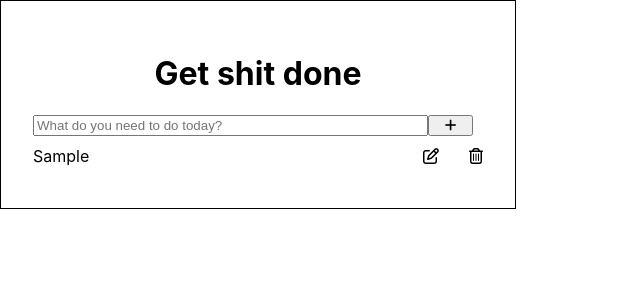
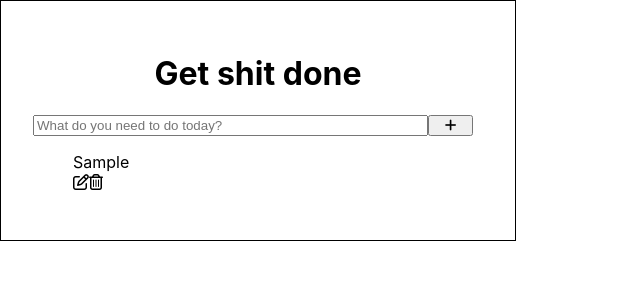
Before and after one commit to erikajdavid/to-do-app, a React (Create React App) app: page / in a window 1280 px wide. Both pictures are taken after typing "Sample" into the empty fields and a click on the button 450 px from the left and 125 px from the top of the page. Shown: the top 300 px of the page, without its empty margins (0-640 px from the left). Built offline with nearby package versions, Linux system fonts and the light colour scheme.

Commit message:
edit task functionality, yes

```diff
--- a/src/App.css
+++ b/src/App.css
@@ -28,16 +28,4 @@ form button {
 
 .displayTask {
     display: flex;
-    justify-content: space-between;
-    align-items: center;
-    width: 100%;
-    padding: 10px 0;
 }
-
-.displayTask p {
-    width: 80%;
-}
-
-.faTrash {
-cursor: pointer;
-}
--- a/src/App.js
+++ b/src/App.js
@@ -9,10 +9,9 @@ function App() {
 
   const addTask = (task) => {
       const newTask = {
-            id: uuidv4(), // Generates a unique ID
+          id: uuidv4(),
           content: task,
       };
-        console.log(newTask);
       setTasks([...tasks, newTask]);
   }
 
@@ -21,11 +20,21 @@ function App() {
       setTasks(updatedTasks);
   }
 
+  const editTask = (taskId, newContent) => {
+      const updatedTasks = tasks.map(task => {
+          if (task.id === taskId) {
+              return { ...task, content: newContent };
+          }
+          return task;
+      });
+      setTasks(updatedTasks);
+  }
+
   return (
       <div className="App">
           <h1>Get shit done</h1>
           <ToDoForm addTask={addTask} />
-            <ToDoList tasks={tasks} removeTask={removeTask} />
+          <ToDoList tasks={tasks} removeTask={removeTask} editTask={editTask} />
       </div>
   );
 }
--- a/src/ToDoList.js
+++ b/src/ToDoList.js
@@ -1,17 +1,62 @@
-import React from 'react';
+import React, { useState } from 'react';
+import './App.css';
 
-const ToDoList = ({ tasks, removeTask }) => {
+function ToDoList({ tasks, removeTask, editTask }) {
+    const [editingTasks, setEditingTasks] = useState({});
+    const [editedContents, setEditedContents] = useState({});
+
+    const handleEdit = (taskId) => {
+        setEditingTasks(prevState => ({
+            ...prevState,
+            [taskId]: true,
+        }));
+    }
+
+    const handleSave = (taskId) => {
+        const newContent = editedContents[taskId];
+        if (newContent !== undefined && newContent.trim() !== '') {
+            editTask(taskId, newContent);
+            setEditingTasks(prevState => ({
+                ...prevState,
+                [taskId]: false,
+            }));
+        }
+    }
+
+    const handleInputChange = (taskId, newValue) => {
+        setEditedContents(prevState => ({
+            ...prevState,
+            [taskId]: newValue,
+        }));
+    }
+
     return (
-        <div className="toDoList">
-            {tasks.map((task) => (
-                <div className="displayTask" key={task.id}>
-                    <p>{task.content}</p>
-                    <i className="fa-regular fa-pen-to-square faEdit"></i>
-                    <i className="fa-regular fa-trash-can faTrash" onClick={() => removeTask(task.id)}></i>
-                </div>
+        <ul>
+            {tasks.map(task => (
+                <li className="displayTask" key={task.id}>
+                    <div>
+                        {editingTasks[task.id] ? (
+                            <div>
+                                <input
+                                    type="text"
+                                    defaultValue={task.content}
+                                    onChange={(e) => handleInputChange(task.id, e.target.value)}
+                                    onBlur={() => handleSave(task.id)}
+                                />
+                                <button onClick={() => handleSave(task.id)}>Save</button>
+                            </div>
+                        ) : (
+                            <div>
+                                <p>{task.content}</p>
+                                <i className="fa-regular fa-pen-to-square faEdit" onClick={() => handleEdit(task.id)}></i>
+                                <i className="fa-regular fa-trash-can faTrash" onClick={() => removeTask(task.id)}></i>
+                            </div>
+                        )}
+                    </div>
+                </li>
             ))}
-        </div>
-    )
+        </ul>
+    );
 }
 
 export default ToDoList;
```
Lines whose indentation alone changed are shown as unchanged.
